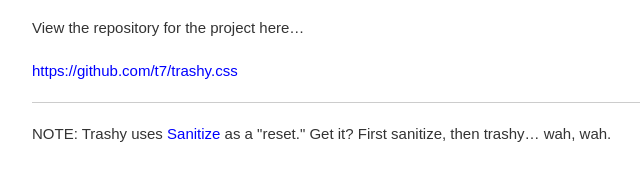
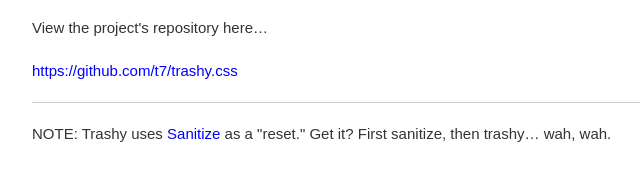
Before and after one commit to t7/construct.css, a plain HTML site: page index.html in a window 1280 px wide. Shown: the part 493-674 px from the top of the page, 178-818 px from the left. Drawn offline with Linux system fonts and the light colour scheme.

Commit message:
Text change.

```diff
--- a/index.html
+++ b/index.html
@@ -69,7 +69,7 @@
     </ul>
 
     <p>
-      View the repository for the project here…
+      View the project's repository here…
     </p>
 
     <p>
```
